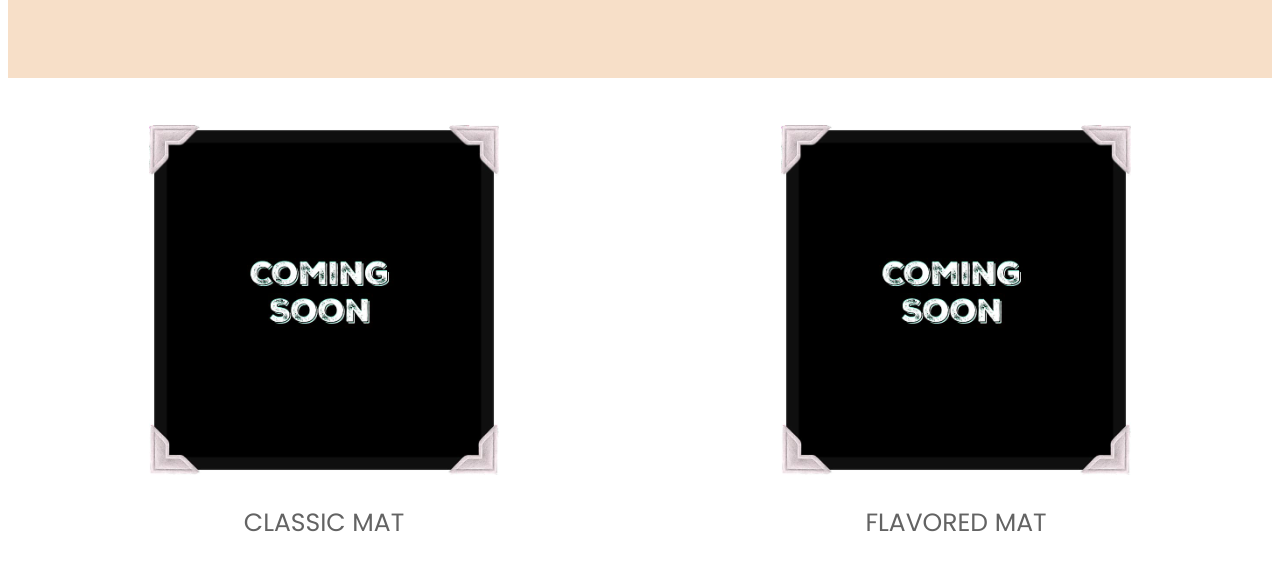
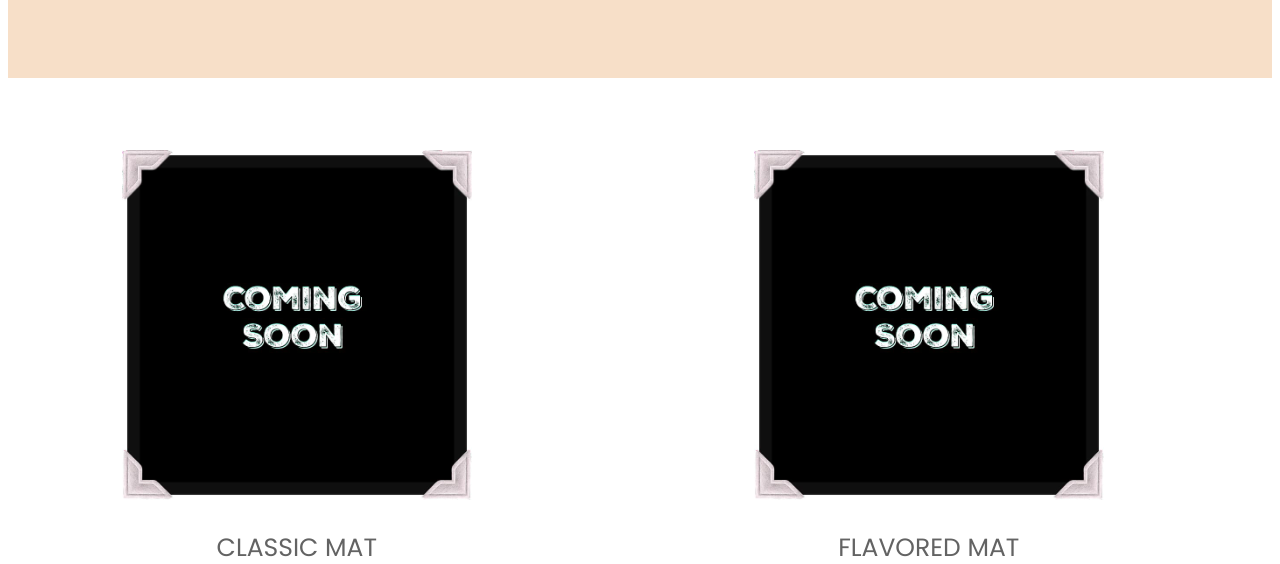
Before and after one commit to Squirrel-314/style, a plain HTML site: page store.html in a window 1280 px wide. Shown: the part 166-730 px from the top of the page. Drawn offline with Linux system fonts and the light colour scheme.

Commit message:
Update store.css

```diff
--- a/store.css
+++ b/store.css
@@ -1,6 +1,7 @@
 * {
    text-align: center;
    overflow-x: hidden;
+   align-items: center;
 }
 
 h1 {
@@ -32,4 +33,23 @@ p {
    color: #636363;
    text-transform: uppercase;
    font-family: 'Poppins', sans-serif;
+   position: relative;
+   top: 0px;
+   transition: .5s;
 }
+
+.product:hover p {
+   background-color: #000;
+   color: #fff;
+   padding: 20px;
+}
+
+.product:hover {
+   background-color: #000;
+}
+
+ .product {
+    transition: .5s;
+    width: 350px;
+    margin: 25px 18%;
+ }
```
